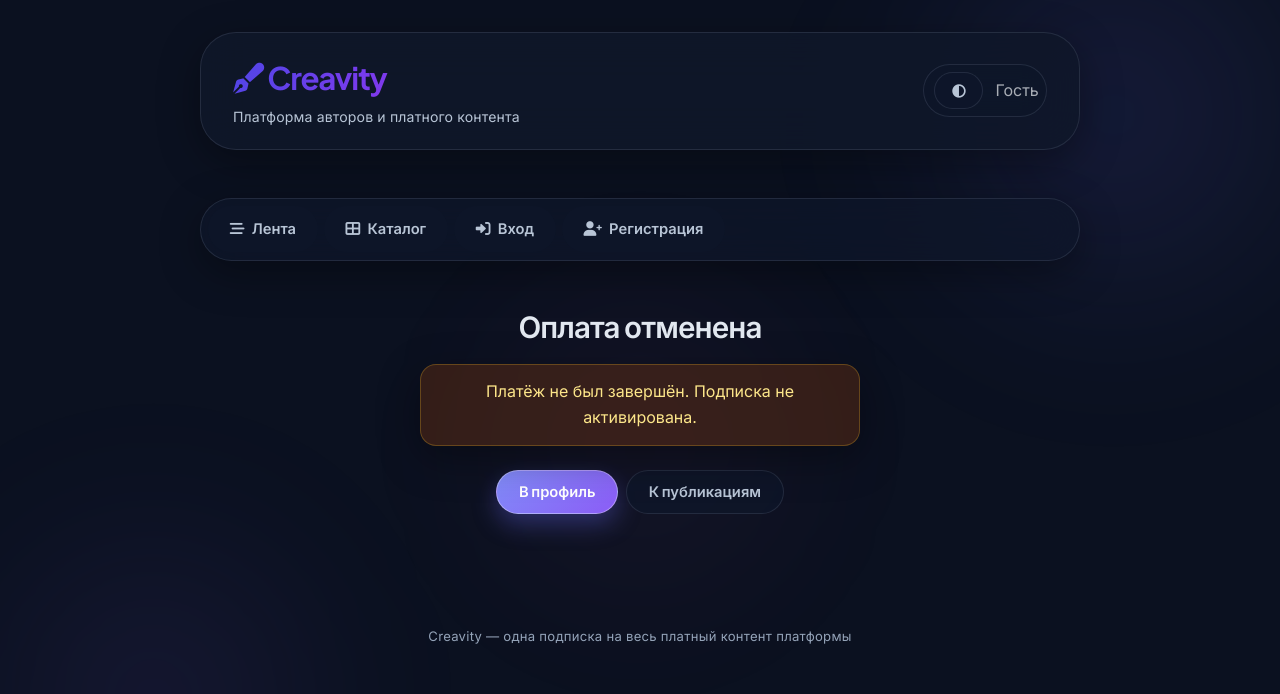
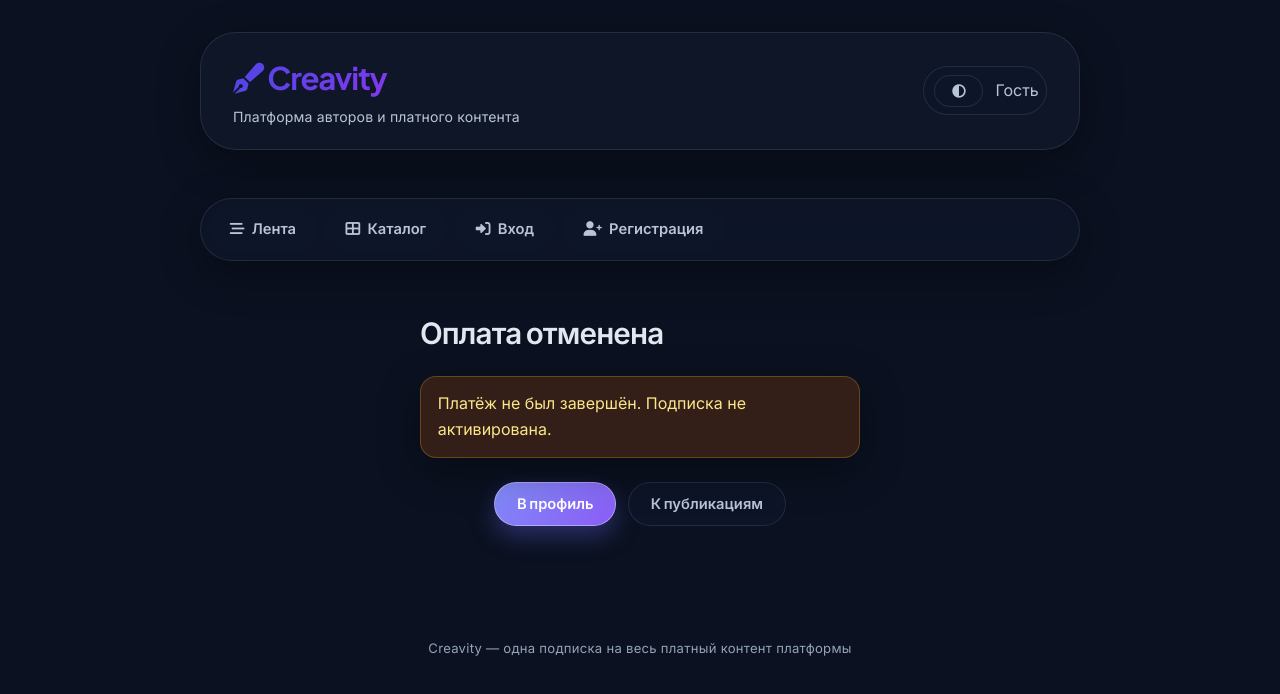
Before and after one commit to webmiko/ob2-paid-content, a React (Vite) app in the folder frontend/: page /payment/cancel in a window 1280 px wide. Shown: the top 694 px of the page. Built offline with nearby package versions, Linux system fonts and the light colour scheme; no server answers.

Commit message:
perf(frontend): убрать блокирующие ресурсы и geolocation на HTTP.
Bootstrap удалён (−88% CSS), async шрифты/FA/бандл, theme-init inline;
getCurrentPosition только в secure context (HTTPS/localhost).

```diff
--- a/frontend/index.html
+++ b/frontend/index.html
@@ -35,11 +35,125 @@
     <meta name="apple-mobile-web-app-title" content="Creavity" />
     <meta name="mobile-web-app-capable" content="yes" />
     <link rel="canonical" href="/" />
+    <link rel="preconnect" href="https://fonts.googleapis.com" />
+    <link rel="preconnect" href="https://fonts.gstatic.com" crossorigin />
+    <link rel="preconnect" href="https://cdnjs.cloudflare.com" crossorigin />
+    <style>
+      html {
+        background: #eef1f8;
+        color: #0f172a;
+      }
+
+      html[data-theme="dark"] {
+        background: #0b1120;
+        color: #e2e8f0;
+      }
+
+      body {
+        margin: 0;
+        min-height: 100vh;
+        font-family: system-ui, -apple-system, "Segoe UI", Roboto, Helvetica, sans-serif;
+        background: inherit;
+        color: inherit;
+      }
+    </style>
+    <script>
+      (function () {
+        "use strict";
+        var THEME_KEY = "creavity-theme";
+        var COORDS_KEY = "creavity-coords";
+        var DEFAULT = { lat: 55.7558, lng: 37.6174 };
+        var PI = Math.PI;
+        var RAD = PI / 180;
+        var DAY_MS = 86400000;
+        var J1970 = 2440588;
+        var J2000 = 2451545;
+        var E = RAD * 23.4397;
+        function readPref() {
+          var v = localStorage.getItem(THEME_KEY);
+          return v === "light" || v === "dark" || v === "auto" ? v : "auto";
+        }
+        function readCoords() {
+          try {
+            var raw = localStorage.getItem(COORDS_KEY);
+            if (!raw) return DEFAULT;
+            var c = JSON.parse(raw);
+            if (typeof c.lat === "number" && typeof c.lng === "number") return c;
+          } catch (e) {}
+          return DEFAULT;
+        }
+        function toJulian(d) {
+          return d.valueOf() / DAY_MS - 0.5 + J1970;
+        }
+        function fromJulian(j) {
+          return new Date((j + 0.5 - J1970) * DAY_MS);
+        }
+        function sunTimes(date, lat, lng) {
+          var lw = RAD * -lng;
+          var phi = RAD * lat;
+          var d = toJulian(date) - J2000;
+          var n = Math.round(d - 0.0009 - lw / (2 * PI));
+          var m = RAD * (357.5291 + 0.98560028 * n);
+          var l =
+            m +
+            RAD * (1.9148 * Math.sin(m) + 0.02 * Math.sin(2 * m)) +
+            RAD * 102.9372 +
+            PI;
+          var dec = Math.asin(Math.sin(l) * Math.sin(E));
+          var h = RAD * -0.833;
+          var w = Math.acos(
+            (Math.sin(h) - Math.sin(phi) * Math.sin(dec)) / (Math.cos(phi) * Math.cos(dec)),
+          );
+          var st = RAD * (280.16 + 0.9856474 * n) - lw;
+          var riseJ =
+            J2000 + n + 0.0053 * Math.sin(m) - 0.0069 * Math.sin(2 * (st - w));
+          var setJ =
+            J2000 + n + 0.0053 * Math.sin(m) - 0.0069 * Math.sin(2 * (st + w));
+          return { sunrise: fromJulian(riseJ), sunset: fromJulian(setJ) };
+        }
+        function isDay(now, coords) {
+          var day = new Date(now.getFullYear(), now.getMonth(), now.getDate());
+          var t = sunTimes(day, coords.lat, coords.lng);
+          var ts = now.getTime();
+          return ts >= t.sunrise.getTime() && ts < t.sunset.getTime();
+        }
+        function resolve(pref, coords) {
+          if (pref === "light") return "light";
+          if (pref === "dark") return "dark";
+          return isDay(new Date(), coords) ? "light" : "dark";
+        }
+        var pref = readPref();
+        var coords = readCoords();
+        var theme = resolve(pref, coords);
+        document.documentElement.dataset.theme = theme;
+        document.documentElement.dataset.bsTheme = theme;
+        document.documentElement.style.colorScheme = theme;
+      })();
+    </script>
     <link
-      rel="stylesheet"
+      rel="preload"
+      as="style"
+      href="https://fonts.googleapis.com/css2?family=Inter:opsz,wght@14..32,400;14..32,500;14..32,600&family=Plus+Jakarta+Sans:wght@500;600;700&display=swap"
+      onload="this.onload=null;this.rel='stylesheet'"
+    />
+    <noscript>
+      <link
+        rel="stylesheet"
+        href="https://fonts.googleapis.com/css2?family=Inter:opsz,wght@14..32,400;14..32,500;14..32,600&family=Plus+Jakarta+Sans:wght@500;600;700&display=swap"
+      />
+    </noscript>
+    <link
+      rel="preload"
+      as="style"
       href="https://cdnjs.cloudflare.com/ajax/libs/font-awesome/6.0.0/css/all.min.css"
+      onload="this.onload=null;this.rel='stylesheet'"
     />
-    <script src="/theme-init.js"></script>
+    <noscript>
+      <link
+        rel="stylesheet"
+        href="https://cdnjs.cloudflare.com/ajax/libs/font-awesome/6.0.0/css/all.min.css"
+      />
+    </noscript>
   </head>
   <body>
     <div id="root"></div>
--- a/frontend/package.json
+++ b/frontend/package.json
@@ -9,7 +9,6 @@
     "preview": "vite preview"
   },
   "dependencies": {
-    "bootstrap": "^5.3.3",
     "react": "^19.1.0",
     "react-dom": "^19.1.0",
     "react-router-dom": "^7.6.0"
--- a/frontend/public/theme-init.js
+++ /dev/null
@@ -1,80 +0,0 @@
-(function () {
-  "use strict";
-
-  var THEME_KEY = "creavity-theme";
-  var COORDS_KEY = "creavity-coords";
-  var DEFAULT = { lat: 55.7558, lng: 37.6174 };
-  var PI = Math.PI;
-  var RAD = PI / 180;
-  var DAY_MS = 86400000;
-  var J1970 = 2440588;
-  var J2000 = 2451545;
-  var E = RAD * 23.4397;
-
-  function readPref() {
-    var v = localStorage.getItem(THEME_KEY);
-    return v === "light" || v === "dark" || v === "auto" ? v : "auto";
-  }
-
-  function readCoords() {
-    try {
-      var raw = localStorage.getItem(COORDS_KEY);
-      if (!raw) return DEFAULT;
-      var c = JSON.parse(raw);
-      if (typeof c.lat === "number" && typeof c.lng === "number") return c;
-    } catch (e) {}
-    return DEFAULT;
-  }
-
-  function toJulian(d) {
-    return d.valueOf() / DAY_MS - 0.5 + J1970;
-  }
-
-  function fromJulian(j) {
-    return new Date((j + 0.5 - J1970) * DAY_MS);
-  }
-
-  function sunTimes(date, lat, lng) {
-    var lw = RAD * -lng;
-    var phi = RAD * lat;
-    var d = toJulian(date) - J2000;
-    var n = Math.round(d - 0.0009 - lw / (2 * PI));
-    var m = RAD * (357.5291 + 0.98560028 * n);
-    var l =
-      m +
-      RAD * (1.9148 * Math.sin(m) + 0.02 * Math.sin(2 * m)) +
-      RAD * 102.9372 +
-      PI;
-    var dec = Math.asin(Math.sin(l) * Math.sin(E));
-    var h = RAD * -0.833;
-    var w = Math.acos(
-      (Math.sin(h) - Math.sin(phi) * Math.sin(dec)) / (Math.cos(phi) * Math.cos(dec)),
-    );
-    var st = RAD * (280.16 + 0.9856474 * n) - lw;
-    var riseJ =
-      J2000 + n + 0.0053 * Math.sin(m) - 0.0069 * Math.sin(2 * (st - w));
-    var setJ =
-      J2000 + n + 0.0053 * Math.sin(m) - 0.0069 * Math.sin(2 * (st + w));
-    return { sunrise: fromJulian(riseJ), sunset: fromJulian(setJ) };
-  }
-
-  function isDay(now, coords) {
-    var day = new Date(now.getFullYear(), now.getMonth(), now.getDate());
-    var t = sunTimes(day, coords.lat, coords.lng);
-    var ts = now.getTime();
-    return ts >= t.sunrise.getTime() && ts < t.sunset.getTime();
-  }
-
-  function resolve(pref, coords) {
-    if (pref === "light") return "light";
-    if (pref === "dark") return "dark";
-    return isDay(new Date(), coords) ? "light" : "dark";
-  }
-
-  var pref = readPref();
-  var coords = readCoords();
-  var theme = resolve(pref, coords);
-  document.documentElement.dataset.theme = theme;
-  document.documentElement.dataset.bsTheme = theme;
-  document.documentElement.style.colorScheme = theme;
-})();
--- a/frontend/src/main.tsx
+++ b/frontend/src/main.tsx
@@ -1,4 +1,3 @@
-import "bootstrap/dist/css/bootstrap.min.css";
 import { StrictMode } from "react";
 import { createRoot } from "react-dom/client";
 
--- a/frontend/src/pages/PaymentCancelPage.tsx
+++ b/frontend/src/pages/PaymentCancelPage.tsx
@@ -16,7 +16,7 @@ export default function PaymentCancelPage() {
       <div className="card alert-custom alert-warning-custom mb-4">
         Платёж не был завершён. Подписка не активирована.
       </div>
-      <div className="d-flex flex-wrap justify-content-center gap-2">
+      <div className="btn-row-center">
         <Link className="btn-pill" to="/profile">
           В профиль
         </Link>
--- a/frontend/src/styles/app.css
+++ b/frontend/src/styles/app.css
@@ -1,6 +1,3 @@
-@import url("https://fonts.googleapis.com/css2?family=Inter:opsz,wght@14..32,400;14..32,500;14..32,600&display=swap");
-@import url("https://fonts.googleapis.com/css2?family=Plus+Jakarta+Sans:wght@500;600;700&display=swap");
-
 :root {
   --bg-base: #eef1f8;
   --bg-glow-1: rgba(99, 102, 241, 0.22);
@@ -1663,6 +1660,13 @@ body.modal-open {
   margin-bottom: 1.5rem;
 }
 
+.btn-row-center {
+  display: flex;
+  flex-wrap: wrap;
+  justify-content: center;
+  gap: var(--space-sm);
+}
+
 .mt-3 {
   margin-top: 1rem;
 }
--- a/frontend/src/theme/solar.ts
+++ b/frontend/src/theme/solar.ts
@@ -128,8 +128,18 @@ export function resolveCoords(): GeoCoords {
   return readStoredCoords() ?? DEFAULT_COORDS;
 }
 
+/** Geolocation доступна только в secure context (HTTPS, localhost). */
+export function canUseGeolocation(): boolean {
+  return (
+    typeof window !== "undefined" &&
+    window.isSecureContext &&
+    typeof navigator !== "undefined" &&
+    Boolean(navigator.geolocation)
+  );
+}
+
 export function requestBrowserCoords(): Promise<GeoCoords | null> {
-  if (!navigator.geolocation) {
+  if (!canUseGeolocation()) {
     return Promise.resolve(null);
   }
   return new Promise((resolve) => {
--- a/frontend/vite.config.ts
+++ b/frontend/vite.config.ts
@@ -1,6 +1,22 @@
 import react from "@vitejs/plugin-react";
+import type { Plugin } from "vite";
 import { defineConfig, loadEnv } from "vite";
 import { VitePWA } from "vite-plugin-pwa";
+
+/** Сборочный CSS не блокирует первую отрисовку (критичные стили — inline в index.html). */
+function asyncCssPlugin(): Plugin {
+  return {
+    name: "async-css",
+    apply: "build",
+    transformIndexHtml(html) {
+      return html.replace(
+        /<link rel="stylesheet"( crossorigin)? href="(\/assets\/[^"]+\.css)">/g,
+        '<link rel="preload" href="$2" as="style" onload="this.onload=null;this.rel=\'stylesheet\'">' +
+          '<noscript><link rel="stylesheet"$1 href="$2"></noscript>',
+      );
+    },
+  };
+}
 
 const PWA_NAME = "Creavity";
 const PWA_DESCRIPTION =
@@ -15,6 +31,7 @@ export default defineConfig(({ mode }) => {
   return {
     plugins: [
       react(),
+      asyncCssPlugin(),
       VitePWA({
         registerType: "autoUpdate",
         includeAssets: ["favicon.svg", "og-default.svg", "pwa-192.png", "pwa-512.png"],
```
Also changed, not shown: 1 other file (tests, documents, lock files or other folders).
